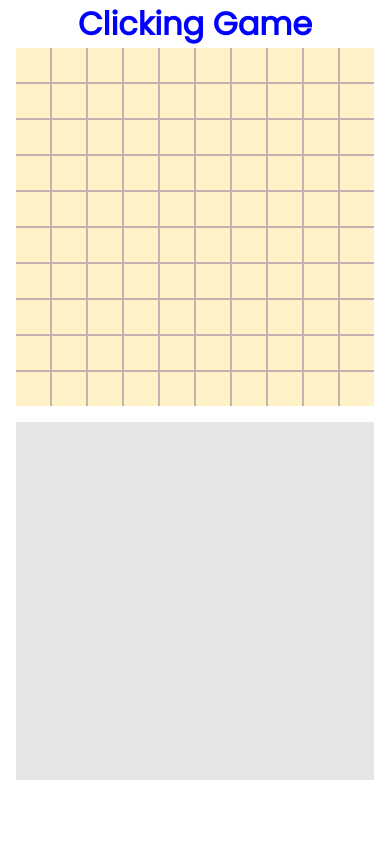
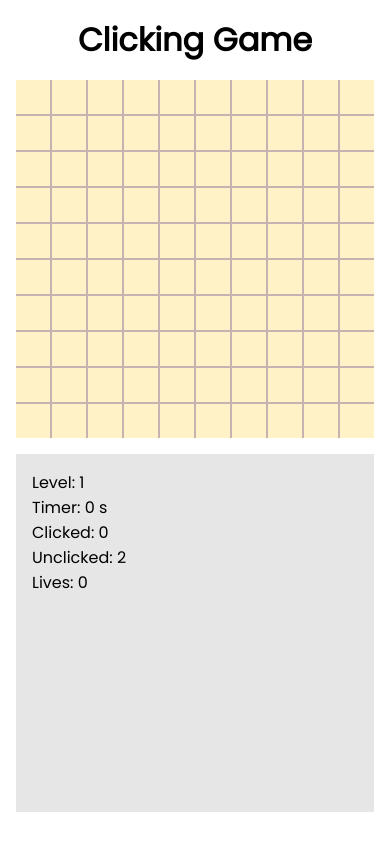
Before and after one commit to Dusan-Lex/clicking-game, a React (Create React App) app: page / in a window 390 px wide. Built offline with nearby package versions, Linux system fonts and the light colour scheme.

Commit message:
added level stats

```diff
--- a/src/App.scss
+++ b/src/App.scss
@@ -1,19 +1,7 @@
 .App {
-  text-align: center;
   font-family: "Poppins", sans-serif;
-
   h1 {
-    color: blue;
-  }
-  .container {
-    display: flex;
-    max-width: 1400px;
-    margin: auto;
-    padding: 0 1rem;
+    text-align: center;
+    margin: 1rem;
   }
 }
-@media only screen and (max-width: 900px) {
-  .App .container {
-    flex-direction: column;
-  }
-}
--- a/src/App.tsx
+++ b/src/App.tsx
@@ -1,15 +1,11 @@
 import "./App.scss";
 import Board from "./components/Board";
-import Info from "./components/Info";
 
 function App() {
   return (
     <div className="App">
       <h1>Clicking Game</h1>
-      <div className="container">
-        <Board />
-        <Info />
-      </div>
+      <Board />
     </div>
   );
 }
--- a/src/components/Board.module.scss
+++ b/src/components/Board.module.scss
@@ -1,3 +1,16 @@
+.container {
+  display: flex;
+  max-width: 1400px;
+  margin: auto;
+  padding: 0 1rem;
+}
+
+@media only screen and (max-width: 900px) {
+  .container {
+    flex-direction: column;
+  }
+}
+
 .board {
   display: grid;
   grid-template-rows: repeat(10, 1fr);
@@ -19,3 +32,24 @@
     height: calc(100vw - 2rem);
   }
 }
+
+.gamestats {
+  margin-left: 1rem;
+  padding: 1rem;
+  width: 684px;
+  background-color: rgba(128, 128, 128, 0.2);
+}
+@media only screen and (max-width: 1400px) {
+  .gamestats {
+    width: calc(50vw - 1rem);
+    height: calc(50vw - 1rem);
+  }
+}
+@media only screen and (max-width: 900px) {
+  .gamestats {
+    width: calc(100vw - 2rem);
+    height: calc(100vw - 2rem);
+    margin-left: 0rem;
+    margin-top: 1rem;
+  }
+}
--- a/src/components/Board.tsx
+++ b/src/components/Board.tsx
@@ -5,6 +5,7 @@ import { isField } from "../utils/isField";
 import styles from "./Board.module.scss";
 import BoardField from "./BoardField";
 import Modal from "./Modal";
+import Timer from "./Timer";
 
 export interface Field {
   x: number;
@@ -17,6 +18,8 @@ const Board: FC = () => {
   const [possibleFields, setPossibleFields] = useState<Field[]>([]);
   const [generatedFields, setGeneratedFields] = useState<Field[]>([]);
   const [level, setLevel] = useState<number>(1);
+  const [stopTimer, setStopTimer] = useState<boolean>(true);
+  const [lives, setLives] = useState<number>(0);
   const [modal, setModal] = useState<boolean>(false);
 
   useEffect(() => {
@@ -29,8 +32,14 @@ const Board: FC = () => {
 
   useEffect(() => {
     if (clickedFields.length !== 0 && possibleFields.length === 0) {
-      // setModal(true);
-      setLevel(level + 1);
+      setStopTimer(true);
+      if (clickedFields.length === level + 1) {
+        // pozovi modal i ako je odgovor yes setuj dole navedeno
+        setLevel(level + 1);
+        setLives(lives + 1);
+      } else {
+        setLives(lives - (level + 1 - clickedFields.length));
+      }
       setClickedFields([]);
       setPossibleFields([]);
       setGeneratedFields([]);
@@ -41,9 +50,10 @@ const Board: FC = () => {
     e: React.MouseEvent<HTMLDivElement, MouseEvent>,
     field: Field
   ) => {
-    console.log("onClick");
     e.stopPropagation();
+
     if (clickedFields.length === 0) {
+      setStopTimer(false);
       setClickedFields((fields) => [...fields, field]);
       setGeneratedFields(generateRandomFields(field, level));
     }
@@ -52,14 +62,11 @@ const Board: FC = () => {
     }
   };
   return (
-    <>
+    <div className={styles.container}>
       {modal && (
-        <Modal
-          onHideCart={() => {
-            setModal(false);
-          }}
-        >
-          <h1>HKJHKJHKJ</h1>
+        <Modal onHideCart={() => {}}>
+          <h3>You have completed level: {level}</h3>
+          <p>Do you want to play next level?</p>
         </Modal>
       )}
       <div className={styles.board}>
@@ -77,7 +84,14 @@ const Board: FC = () => {
           );
         })}
       </div>
-    </>
+      <div className={styles.gamestats}>
+        <div>Level: {level}</div>
+        <Timer stopTimer={stopTimer} />
+        <div>Clicked: {clickedFields.length}</div>
+        <div>Unclicked: {level + 1 - clickedFields.length}</div>
+        <div>Lives: {lives}</div>
+      </div>
+    </div>
   );
 };
 
--- a/src/components/BoardField.module.scss
+++ b/src/components/BoardField.module.scss
@@ -12,5 +12,5 @@
 }
 
 .clicked {
-  background-color: rgb(13, 54, 13);
+  background-color: rgb(16, 82, 16);
 }
--- a/src/components/Info.module.scss
+++ /dev/null
@@ -1,20 +0,0 @@
-.info {
-  margin-left: 1rem;
-  width: 684px;
-
-  background-color: rgba(128, 128, 128, 0.2);
-}
-@media only screen and (max-width: 1400px) {
-  .info {
-    width: calc(50vw - 1rem);
-    height: calc(50vw - 1rem);
-  }
-}
-@media only screen and (max-width: 900px) {
-  .info {
-    width: calc(100vw - 2rem);
-    height: calc(100vw - 2rem);
-    margin-left: 0rem;
-    margin-top: 1rem;
-  }
-}
--- a/src/components/Info.tsx
+++ /dev/null
@@ -1,7 +0,0 @@
-import styles from "./Info.module.scss";
-
-const Info = () => {
-  return <div className={styles.info}></div>;
-};
-
-export default Info;
--- a/src/components/Modal.tsx
+++ b/src/components/Modal.tsx
@@ -2,12 +2,8 @@ import React, { ReactNode } from "react";
 import ReactDOM from "react-dom";
 import classes from "./Modal.module.scss";
 
-export interface BackdropProps {
-  onClick: React.MouseEventHandler<HTMLDivElement>;
-}
-
-const Backdrop = ({ onClick }: BackdropProps) => {
-  return <div className={classes.backdrop} onClick={onClick}></div>;
+const Backdrop = () => {
+  return <div className={classes.backdrop}></div>;
 };
 
 export interface ModalOverlayProps {
@@ -31,7 +27,7 @@ const Modal = ({ children, onHideCart }: ModalProps) => {
   return (
     <React.Fragment>
       {ReactDOM.createPortal(
-        <Backdrop onClick={onHideCart} />,
+        <Backdrop />,
         document.querySelector("#overlays") as HTMLElement
       )}
       {ReactDOM.createPortal(
--- /dev/null
+++ b/src/components/Timer.tsx
@@ -0,0 +1,27 @@
+import { useEffect, useState } from "react";
+
+export interface TimerProps {
+  stopTimer: boolean;
+}
+
+const Timer = ({ stopTimer }: TimerProps) => {
+  const [timer, setTimer] = useState<number>(0);
+
+  useEffect(() => {
+    let interval: NodeJS.Timer;
+    if (!stopTimer) {
+      interval = setInterval(() => setTimer(timer + 1), 1000);
+    } else {
+      setTimer(0);
+    }
+    return () => clearInterval(interval);
+  }, [timer, stopTimer]);
+
+  return (
+    <div className="App">
+      <div>Timer: {timer} s</div>
+    </div>
+  );
+};
+
+export default Timer;
--- a/src/utils/generateRandomFields.ts
+++ b/src/utils/generateRandomFields.ts
@@ -1,3 +1,4 @@
+//level builder algorithm
 import { Field } from "../components/Board";
 import { calculatePossibleFields } from "./calculatePossibleFields";
 
```
